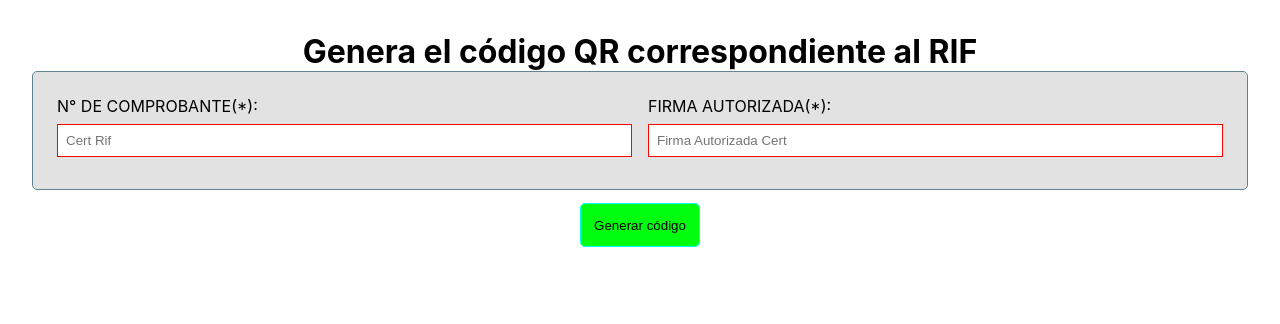
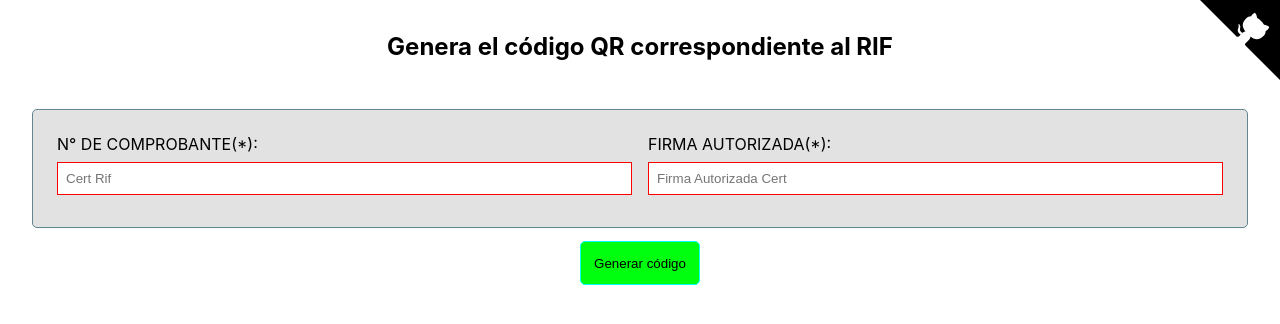
Before and after one commit to smltrs0/Generador-QR-RIF, a React (Create React App) app: page / in a window 1280 px wide. Shown: the top 324 px of the page. Built offline with nearby package versions, Linux system fonts and the light colour scheme.

Commit message:
modificados:     package-lock.json 	modificados:     package.json 	modificados:     src/App.css 	modificados:     src/App.js 	modificados:     yarn.lock

```diff
--- a/package.json
+++ b/package.json
@@ -2,7 +2,7 @@
   "name": "codespaces-react",
   "version": "0.1.0",
   "private": false,
-  "homepage":"https://smltrs0.github.io/Generador-QR-RIF",
+  "homepage": "https://smltrs0.github.io/Generador-QR-RIF",
   "dependencies": {
     "@testing-library/jest-dom": "^5.16.4",
     "@testing-library/react": "^13.3.0",
@@ -38,5 +38,8 @@
       "last 1 firefox version",
       "last 1 safari version"
     ]
+  },
+  "devDependencies": {
+    "gh-pages": "^4.0.0"
   }
 }
--- a/src/App.css
+++ b/src/App.css
@@ -35,6 +35,10 @@
 
 .small {
   font-size: 0.75rem;
+}
+
+h2{
+  padding-bottom: 3rem;
 }
 
 .input {
--- a/src/App.js
+++ b/src/App.js
@@ -1,6 +1,7 @@
 import './App.css';
 import QRCode from "react-qr-code";
 import { useState } from 'react';
+import BannerGit from './BannerGit';
 
 function App() {
 
@@ -32,8 +33,9 @@ function App() {
 
   return (
     <div className="App">
+      <BannerGit/>
       <div style={{ padding: "2rem" }}>
-        <h1>Genera el código QR correspondiente al RIF</h1>
+        <h2>Genera el código QR correspondiente al RIF</h2>
         <div className='input-container'>
           <fieldset title='Número del comprobante' className='fieldset'>
             <label>N° DE COMPROBANTE(*):</label>
```
Also changed, not shown: 2 other files (tests, documents, lock files or other folders).
